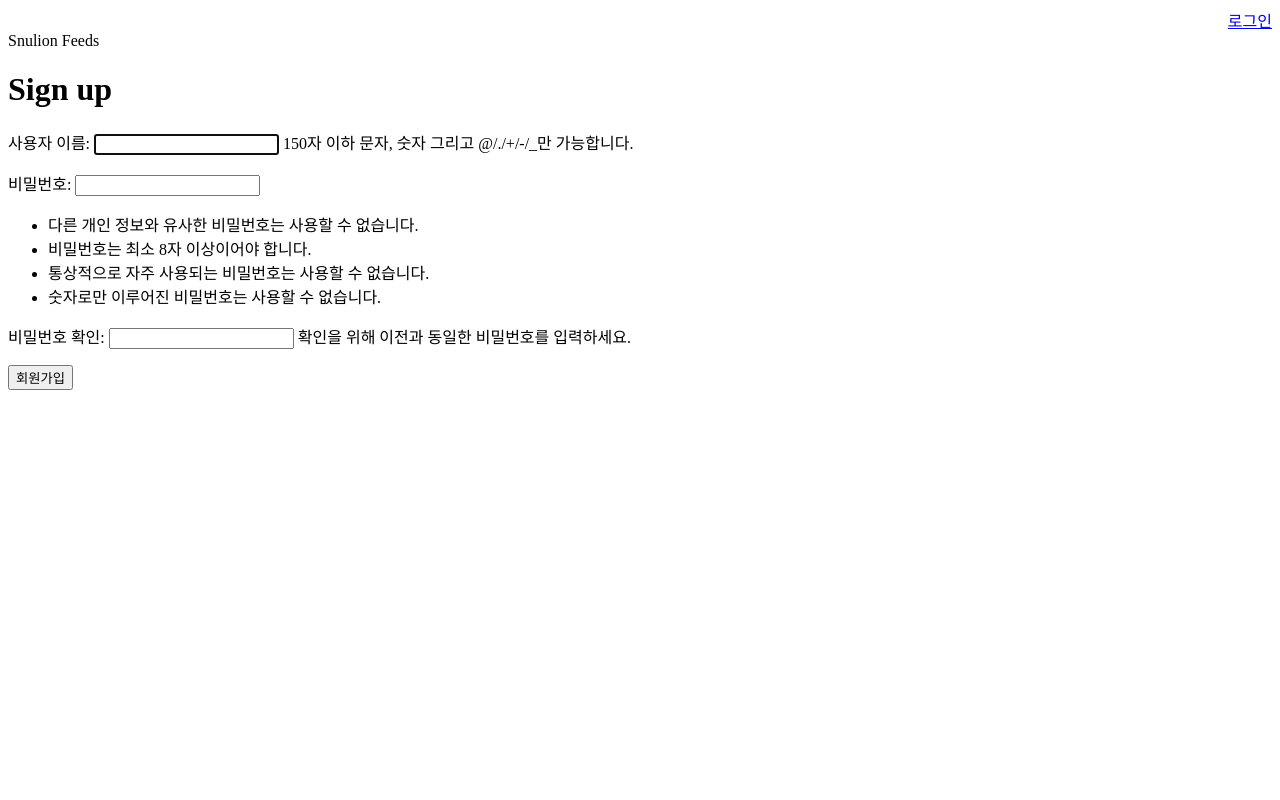
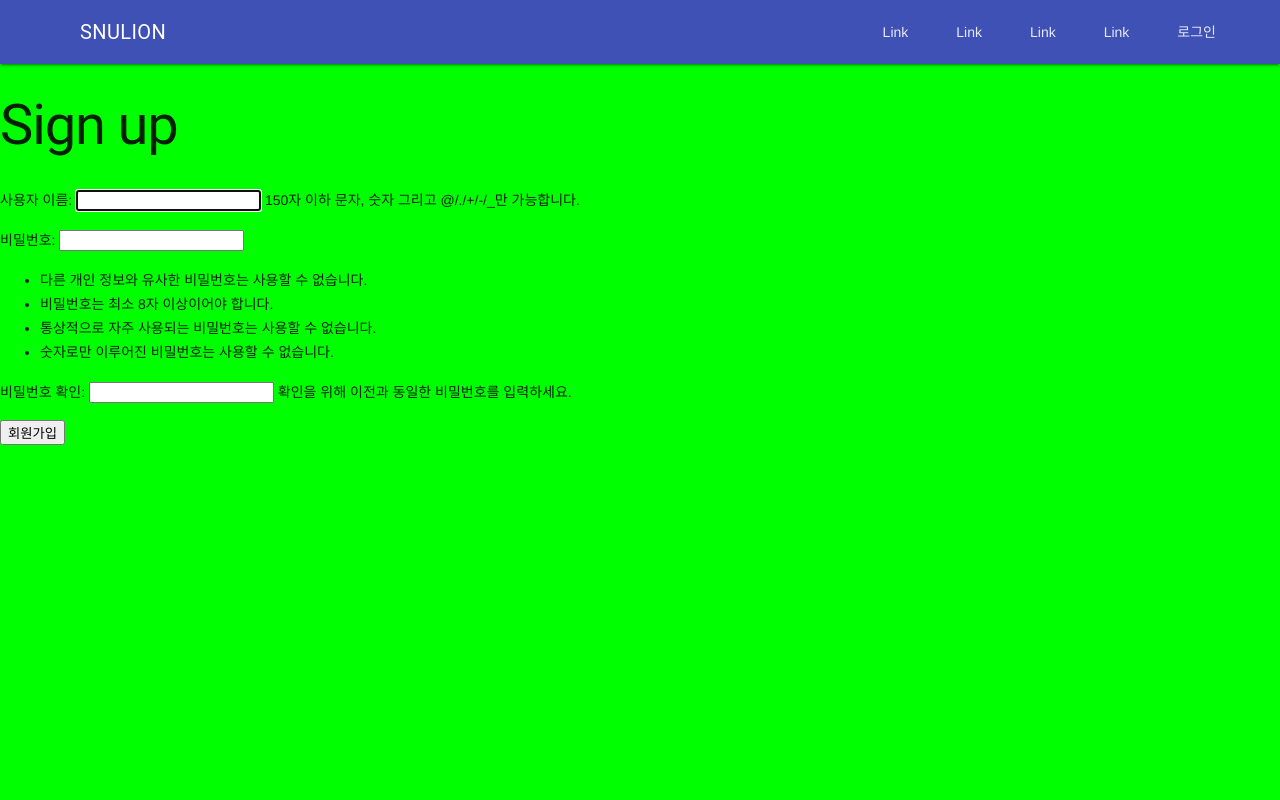
Before and after one commit to leegakyeong/snulion2019, a Django app: page /accounts/signup/ in a window 1280 px wide. Run offline with Django 3.2, Linux system fonts and the light colour scheme.

Commit message:
정적파일과 mdl

```diff
--- /dev/null
+++ b/feeds/static/feeds/style.css
@@ -0,0 +1,3 @@
+body {
+  background-color: lime;
+}
--- a/feeds/templates/base.html
+++ b/feeds/templates/base.html
@@ -1,22 +1,52 @@
+{% load staticfiles %}
 <!DOCTYPE html>
 <html>
     <head>
         <meta charset="UTF-8">
         <title>SNULION</title>
+        <link rel="stylesheet" href="https://fonts.googleapis.com/icon?family=Material+Icons">
+<link rel="stylesheet" href="https://code.getmdl.io/1.3.0/material.indigo-pink.min.css">
+<script defer src="https://code.getmdl.io/1.3.0/material.min.js"></script>
+        <link rel="stylesheet" href="{% static 'feeds/style.css' %}" /> <!--'style.css'-->
     </head>
     <body>
-        <header>
-          <div style="text-align: right;">
+      <div class="mdl-layout mdl-js-layout mdl-layout--fixed-header">
+        <header class="mdl-layout__header">
+          <div class="mdl-layout__header-row">
+            <!-- Title -->
+            <span class="mdl-layout-title">SNULION</span>
+            <!-- Add spacer, to align navigation to the right -->
+            <div class="mdl-layout-spacer"></div>
+            <!-- Navigation. We hide it in small screens. -->
+            <nav class="mdl-navigation mdl-layout--large-screen-only">
+              <a class="mdl-navigation__link" href="">Link</a>
+              <a class="mdl-navigation__link" href="">Link</a>
+              <a class="mdl-navigation__link" href="">Link</a>
+              <a class="mdl-navigation__link" href="">Link</a>
               {% if user.is_authenticated %}
                    {{ user.get_username }}님, 안녕하세요
-                 <a href="{% url 'logout'%}?next={{request.path}}">로그아웃</a>
+                   <a class="mdl-navigation__link" href="{% url 'logout'%}?next={{request.path}}">로그아웃</a>
               {% else %}
-                 <a href="{% url 'login'%}?next={{request.path}}">로그인</a>
+                   <a class="mdl-navigation__link" href="{% url 'login'%}?next={{request.path}}">로그인</a>
               {% endif %}
+            </nav>
           </div>
-          Snulion Feeds
         </header>
+        <div class="mdl-layout__drawer">
+          <span class="mdl-layout-title">Title</span>
+          <nav class="mdl-navigation">
+            <a class="mdl-navigation__link" href="">Link</a>
+            <a class="mdl-navigation__link" href="">Link</a>
+            <a class="mdl-navigation__link" href="">Link</a>
+            <a class="mdl-navigation__link" href="">Link</a>
+          </nav>
+        </div>
+        <main class="mdl-layout__content">
+          <div class="page-content">
             {% block content %}
             {% endblock content %}
+          </div>
+        </main>
+      </div>
     </body>
 </html>
--- a/feeds/templates/feeds/show.html
+++ b/feeds/templates/feeds/show.html
@@ -2,5 +2,6 @@
   <a href="/feeds">home</a>
   <a href="/feeds/{{ feed.id }}/edit">edit</a>
   <p>{{ feed.title }}</p>
+  <p>작성자: {{feed.author.username}}</p>
   <p>{{ feed.content }}</p>
 </div>
--- a/feeds/urls.py
+++ b/feeds/urls.py
@@ -19,4 +19,5 @@ urlpatterns = [
 
     path('<int:id>/comments/', views.create_comment, name='create_comment'),
     path('<int:id>/comments/<int:cid>/', views.delete_comment, name='delete_comment'),
+    path('<int:pk>/like/', views.feed_like, name='like'),
 ]
--- a/feeds/views.py
+++ b/feeds/views.py
@@ -1,11 +1,16 @@
 from django.shortcuts import render
-from .models import Feed, FeedComment
+from .models import Feed, FeedComment, Like
 from django.shortcuts import redirect
 
 from django.views.generic import ListView, DetailView
 from django.views.generic.edit import CreateView, UpdateView, DeleteView
 from django.urls import reverse_lazy
 from django.contrib.auth.forms import UserCreationForm
+from django.contrib.auth.mixins import LoginRequiredMixin
+
+from django.contrib.auth.models import User
+from django.contrib.auth.decorators import login_required
+from django.views.decorators.http import require_POST
 
 class FeedListView(ListView):
     model = Feed  # 어떤 모델이 적용될 것인지
@@ -18,10 +23,15 @@ class FeedDetailView(DetailView):
     template_name = 'feeds/show.html'  # default: feeds/detail.html
     context_variable_name = 'feed'  # default: object
 
-class FeedCreateView(CreateView):
+class FeedCreateView(LoginRequiredMixin, CreateView):
+    login_url = '/accounts/login/'
     model = Feed
     fields = ['title', 'content']
     template_name = 'feeds/new.html'  # defalut: 'feeds/feed_create_form.html'.
+
+    def form_valid(self, form):
+        form.instance.author = self.request.user
+        return super().form_valid(form)
 
 class FeedUpdateView(UpdateView):
     model = Feed
@@ -78,10 +88,20 @@ class SignUpView(CreateView):
 
 def create_comment(request, id):
     content = request.POST['content']
-    FeedComment.objects.create(feed_id=id, content=content)
+    author_id = request.user.id
+    FeedComment.objects.create(feed_id=id, content=content, author_id=author_id)
     return redirect('/feeds')
 
 def delete_comment(request, id, cid):
     c = FeedComment.objects.get(id=cid)
     c.delete()
     return redirect('/feeds')
+
+def feed_like(request, pk):
+    feed = Feed.objects.get(id = pk)
+    likeList = feed.like_set.filter(user_id = request.user.id) # 근데 왜 like가 아니고 like_seet이지??
+    if likeList.count() > 0:
+        feed.like_set.get(user_id = request.user.id).delete()
+    else:
+        Like.objects.create(user_id = request.user.id, feed_id = pk)
+    return redirect ('/feeds')
--- /dev/null
+++ b/static1/style.css
@@ -0,0 +1,3 @@
+body {
+  background-color: cornflowerblue;
+}
```
Also changed, not shown: djangostudy/settings.py (+9 -1 lines), feeds/models.py (+10 -1 lines), feeds/templates/feeds/index.html (+7 -2 lines), feeds/migrations/0001_initial.py, feeds/migrations/0002_feedcomment.py (deleted), static2/style.css (added). Lines whose indentation alone changed are shown as unchanged.
